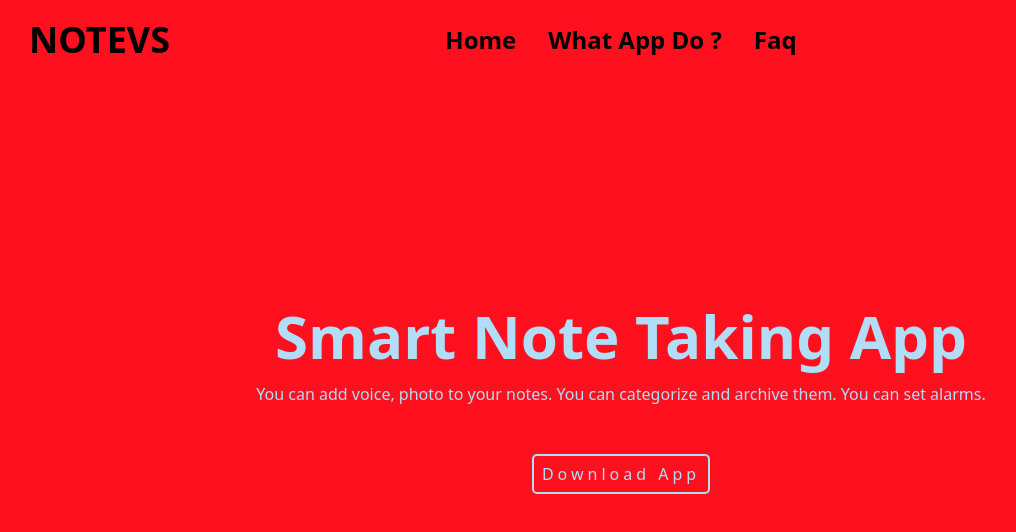
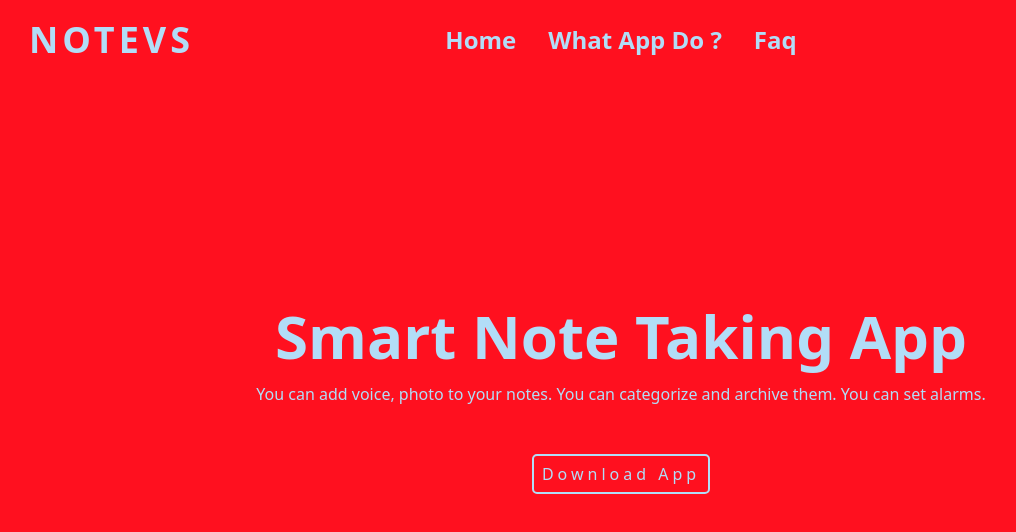
Before and after one commit to vedatsozen/notevs, a plain HTML site: page index.html in a window 1280 px wide. Shown: the top 532 px of the page, without its empty margins (19-1035 px from the left). Drawn offline with nearby package versions, Linux system fonts and the light colour scheme.

Commit message:
Add files via upload

```diff
--- a/style.css
+++ b/style.css
@@ -8,7 +8,15 @@ body {
     background-color: var(--renk1);
 }
 
-nav > a {
+nav > h1 {
+    letter-spacing:4px;
+}
+
+h1.notevs {
+    color:var(--renk2);
+}
+
+nav {
     color: var(--renk2);
 }
 
```
